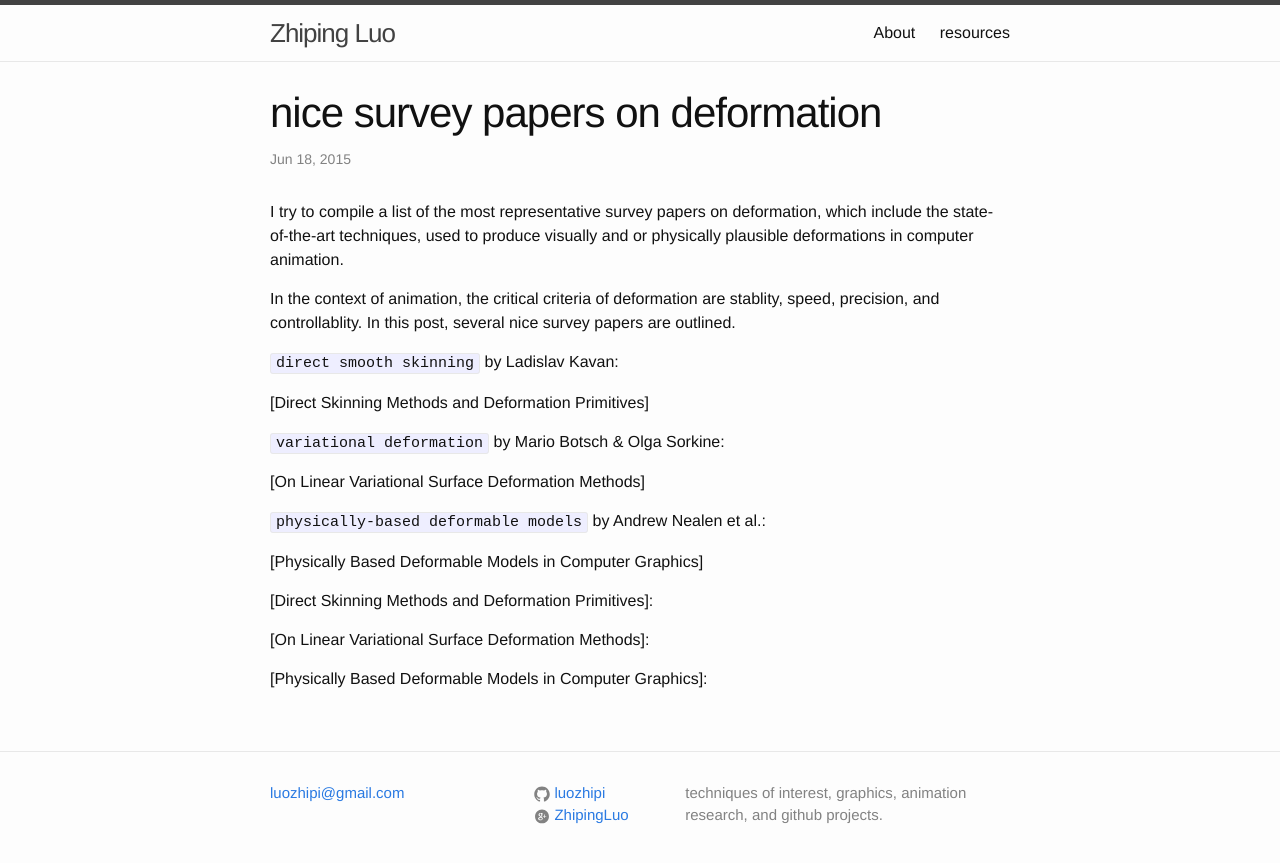
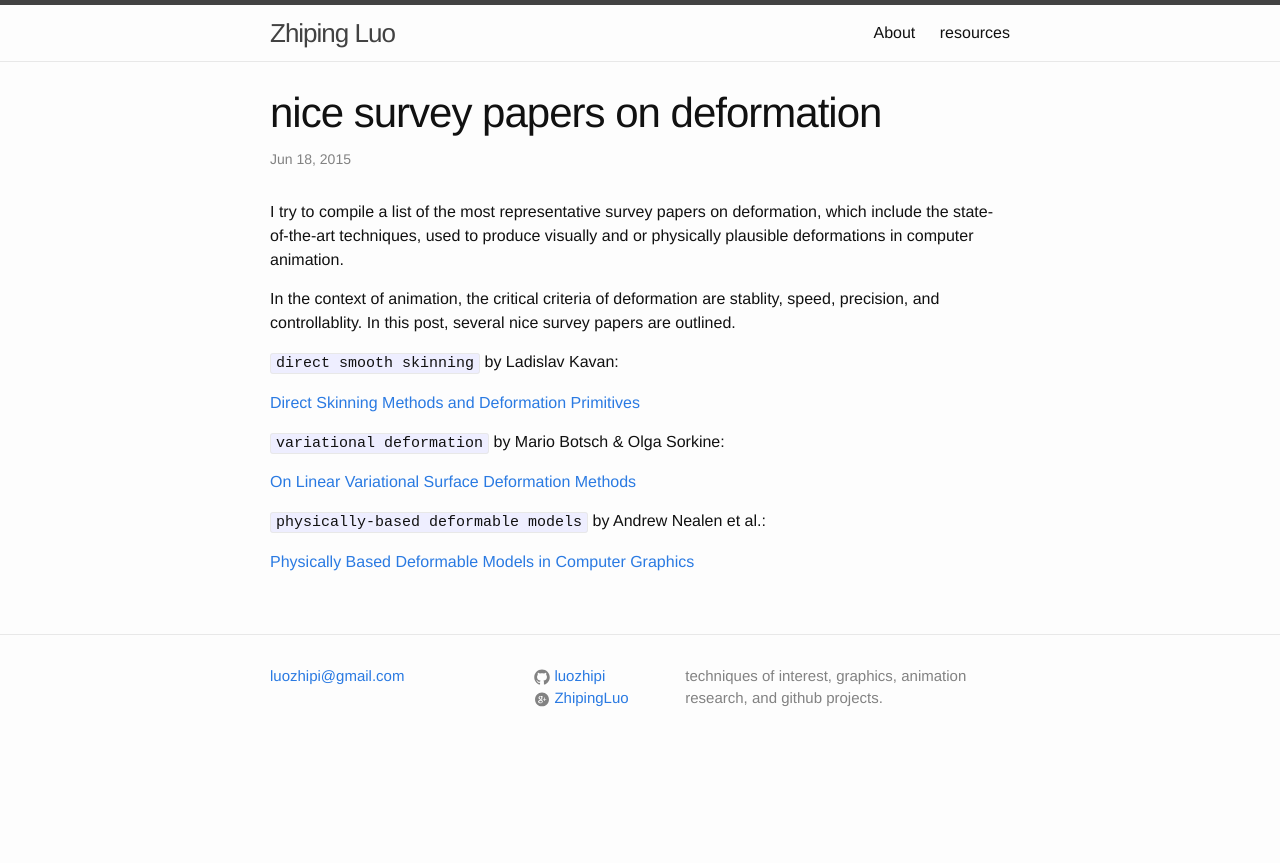
Before and after one commit to luozhipi/luozhipi.github.io, a Jekyll site: the page built from _posts/2015-6-30-surveypapers.markdown, in a window 1280 px wide. Shown: the top 863 px of the page. Built offline with Jekyll 4.4.1, drawn with Linux system fonts in a browser that asks for light colours; some of the changed lines change nothing that is shown.

Commit message:
Update 2015-6-30-surveypapers.markdown

```diff
--- a/_posts/2015-6-30-surveypapers.markdown
+++ b/_posts/2015-6-30-surveypapers.markdown
@@ -20,8 +20,8 @@ In the context of animation, the critical criteria of deformation are stablity,
 
 [Physically Based Deformable Models in Computer Graphics]
 
-[Direct Skinning Methods and Deformation Primitives]:  {{ post.url | prepend: site.baseurl }}
+[Direct Skinning Methods and Deformation Primitives]:  /papers/skinning.pdf
 
-[On Linear Variational Surface Deformation Methods]:
+[On Linear Variational Surface Deformation Methods]: /papers/variational.pdf
 
-[Physically Based Deformable Models in Computer Graphics]:
+[Physically Based Deformable Models in Computer Graphics]: /papers/deformablemodels.pdf
```
